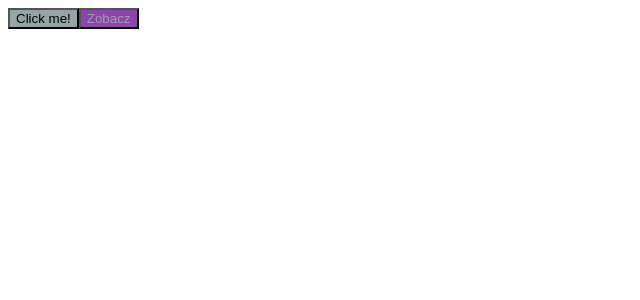
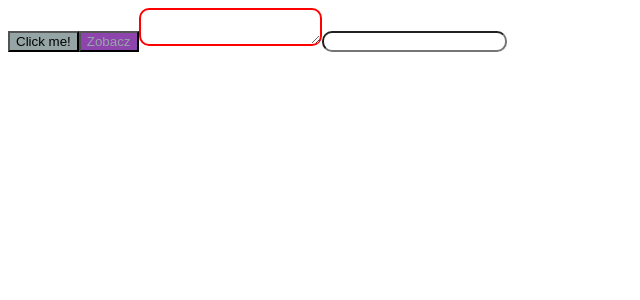
Before and after one commit to Margaretka15/szkola-reacta, a React (Create React App) app in the folder module-3/: page / in a window 1280 px wide. Shown: the top 300 px of the page, without its empty margins (0-640 px from the left). Built offline with nearby package versions, Linux system fonts and the light colour scheme.

Commit message:
module-3 add textarea and input components

```diff
--- a/module-3/src/App.js
+++ b/module-3/src/App.js
@@ -1,10 +1,13 @@
-import {Button} from "./components/Form";
+import {Button, Textarea, Input} from "./components/Form";
 
 function App() {
     return (
         <div>
             <Button bgColor="clouds" color="green">Click me!</Button>
             <Button bgColor="purple" color="clouds">Zobacz</Button>
+            <Textarea bgColor="clouds" color="purple" borderRadius="10px" borderColor="red" borderSize="2px"/>
+            <Input bgColor="clouds" color="purple" borderRadius="10px" borderColor="clouds" borderSize="2px"/>
+
         </div>
     );
 }
--- a/module-3/src/components/Form/Button.js
+++ b/module-3/src/components/Form/Button.js
@@ -1,16 +1,11 @@
 import React from "react";
 
-const colorsDictionary = {
-    "carrot": "#e67e22",
-    "purple": "#8e44ad",
-    "clouds": "#95a5a6",
-    "red": "#e74c3c"
-}
+import colors from "../../styles/colors";
 
 function Button({children, bgColor, color}) {
     const styles = {
-        backgroundColor: colorsDictionary[bgColor],
-        color: colorsDictionary[color]
+        backgroundColor: colors[bgColor],
+        color: colors[color]
     }
 
     return (
--- a/module-3/src/components/Form/Input.js
+++ b/module-3/src/components/Form/Input.js
@@ -0,0 +1,17 @@
+import colors from "../../styles/colors";
+
+function Input({bgColor, color, borderSize, borderRadius, borderColor}) {
+
+    const styles = {
+        backgroundColor: bgColor,
+        color: color,
+        border: `${borderSize} solid ${borderColor}`,
+        borderRadius: borderRadius
+    }
+
+    return (
+        <input style={styles} type="text"/>
+    );
+}
+
+export default Input;
--- a/module-3/src/components/Form/Textarea.js
+++ b/module-3/src/components/Form/Textarea.js
@@ -0,0 +1,17 @@
+import colors from "../../styles/colors";
+
+function Textarea({bgColor, color, borderSize, borderRadius, borderColor}) {
+
+    const styles = {
+        backgroundColor: bgColor,
+        color: color,
+        border: `${borderSize} solid ${borderColor}`,
+        borderRadius: borderRadius
+    }
+
+    return (
+        <textarea style={styles}></textarea>
+    )
+}
+
+export default Textarea;
--- a/module-3/src/components/Form/index.js
+++ b/module-3/src/components/Form/index.js
@@ -1 +1,3 @@
 export {default as Button} from './Button';
+export {default as Textarea} from './Textarea';
+export {default as Input} from './Input';
--- /dev/null
+++ b/module-3/src/styles/colors.js
@@ -0,0 +1,8 @@
+const colors = {
+    "carrot": "#e67e22",
+    "purple": "#8e44ad",
+    "clouds": "#95a5a6",
+    "red": "#e74c3c"
+}
+
+export default colors;
```
